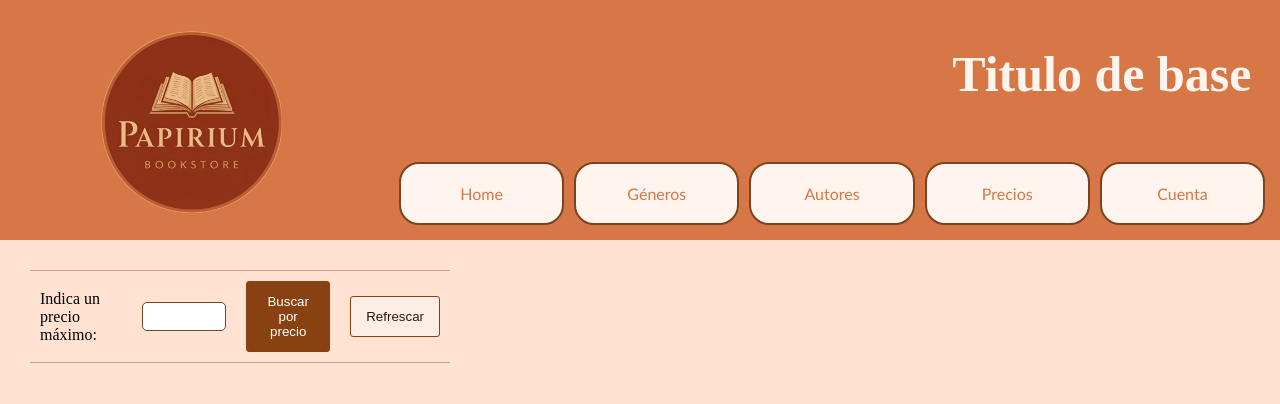
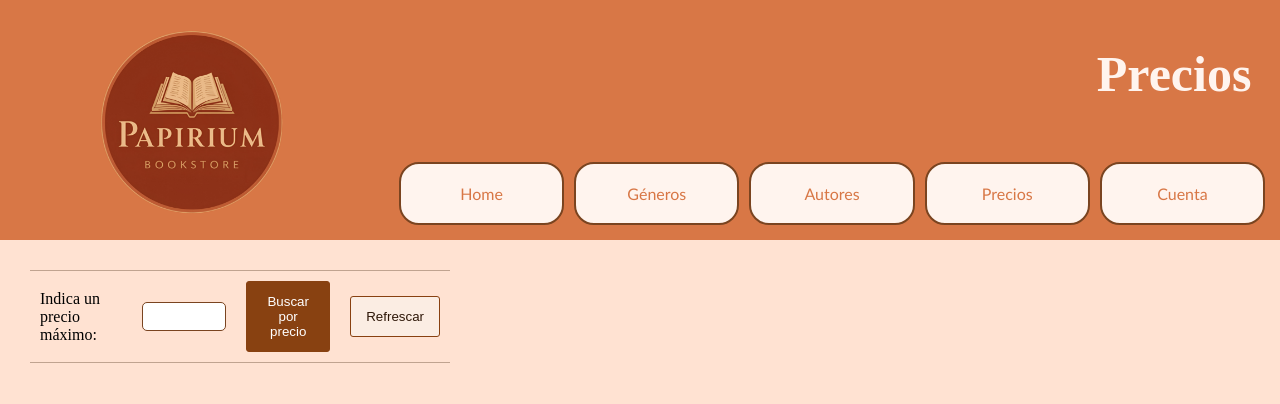
Before and after one commit to AinaraTelle/IngWeb.-Trabajo_Colaborativo, a Django app: page /app/precio/ in a window 1280 px wide. Shown: the top 404 px of the page. Run offline with Django 5.2, Linux system fonts and the light colour scheme; data comes from the database, SQL or seed files in the repository.

Commit message:
Arreglados errores en base.html y inicio.html asi como un pequeño error en la pestaña precio.html

```diff
--- a/Libreria/appLibreria/templates/base.html
+++ b/Libreria/appLibreria/templates/base.html
@@ -5,6 +5,7 @@
 
 <head>
     <meta charset="UTF-8">
+    <meta name="viewport" content="width=device-width, initial-scale=1.0">
     <link rel="stylesheet" href="{% static 'css/style.css' %}">
 </head>
 <body>
--- a/Libreria/appLibreria/templates/inicio.html
+++ b/Libreria/appLibreria/templates/inicio.html
@@ -1,3 +1,4 @@
+<!DOCTYPE html>
 <html lang="es">
 {% load static %}
 <head>
--- a/Libreria/appLibreria/templates/precio.html
+++ b/Libreria/appLibreria/templates/precio.html
@@ -1,5 +1,5 @@
 {% extends "base.html" %}
-
+{% block titleXD %} Precios {% endblock %}
 {% block main %}
 <!-- <h2>Filtro de libros menores de {{Prec_lib}} euros:</h2> -->
 
```
